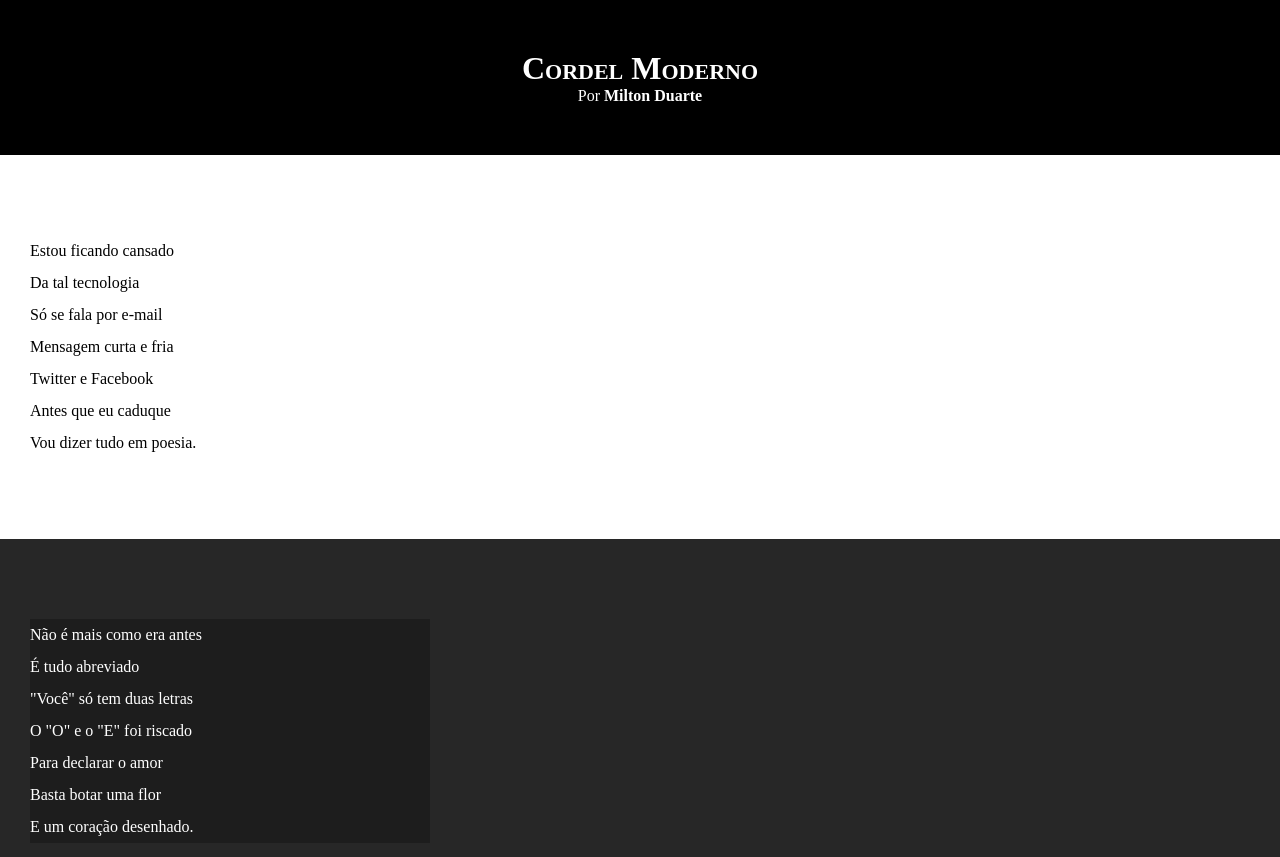
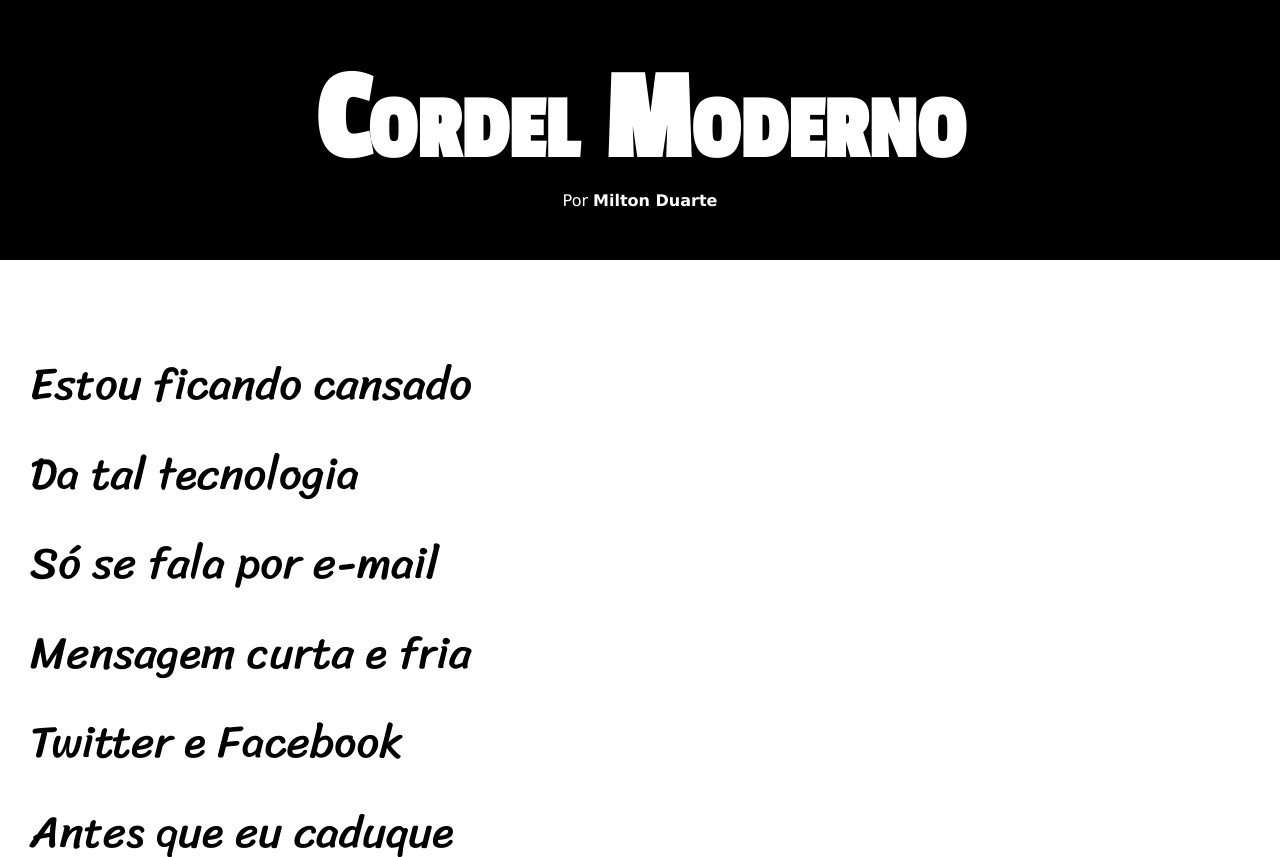
Before and after one commit to PauloAlexandr/d012, a plain HTML site: page index.html in a window 1280 px wide. Shown: the top 857 px of the page. Drawn offline with Linux system fonts and the light colour scheme.

Commit message:
atualzDes012

```diff
--- a/estilo/style.css
+++ b/estilo/style.css
@@ -1,13 +1,24 @@
 @charset "utf-8";
+
+@import url('https://fonts.googleapis.com/css2?family=Passion+One&family=Sriracha&display=swap');
+
+@import url('https://fonts.googleapis.com/css2?family=Sriracha&display=swap');
+:root {
+    --fonte1: Verdana, Geneva, Tahoma, Sans-serif;
+    --fonte2: 'Passion one', cursive;
+    --fonte3: 'Sriracha', cursive;
+    }
 
 * {
     margin: 0px;
     padding: 0px;
+
 }
 
 html, body {
     min-height: 100vh;
     background-color: darkgray;
+    font-family: var(--fonte1);
 }
 
 header{
@@ -19,6 +30,8 @@ header{
 header > h1 {
     padding-top: 50px;
     font-variant: small-caps;
+    font-family: var(--fonte2);
+    font-size: 10vw;
 }
 
 header > p {
@@ -40,6 +53,8 @@ section {
     padding-bottom: 10vh;
     padding-left: 30px;
     line-height: 2em;
+    font-family: var(--fonte3);
+    font-size: 3.5vw;
 }
 
 section.normal {
@@ -53,9 +68,12 @@ section.imagem {
 }
 
 section.imagem > p {
+    display: inline-block;
+    padding: 5px;
     background-color: rgba(0, 0, 0, 0.253);
-    width: 400px;
+
 }
+
 footer {
     background-color: black;
     text-align: center;
```
